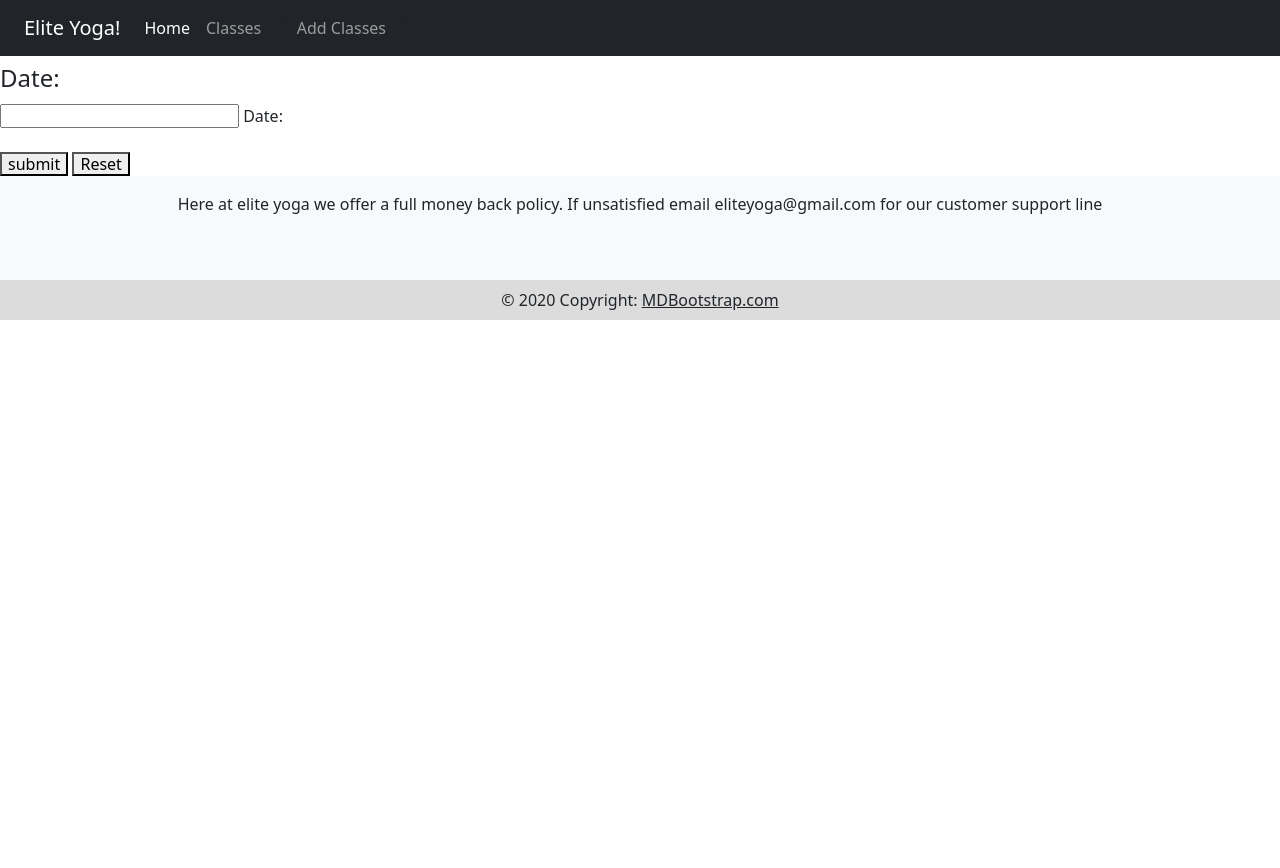
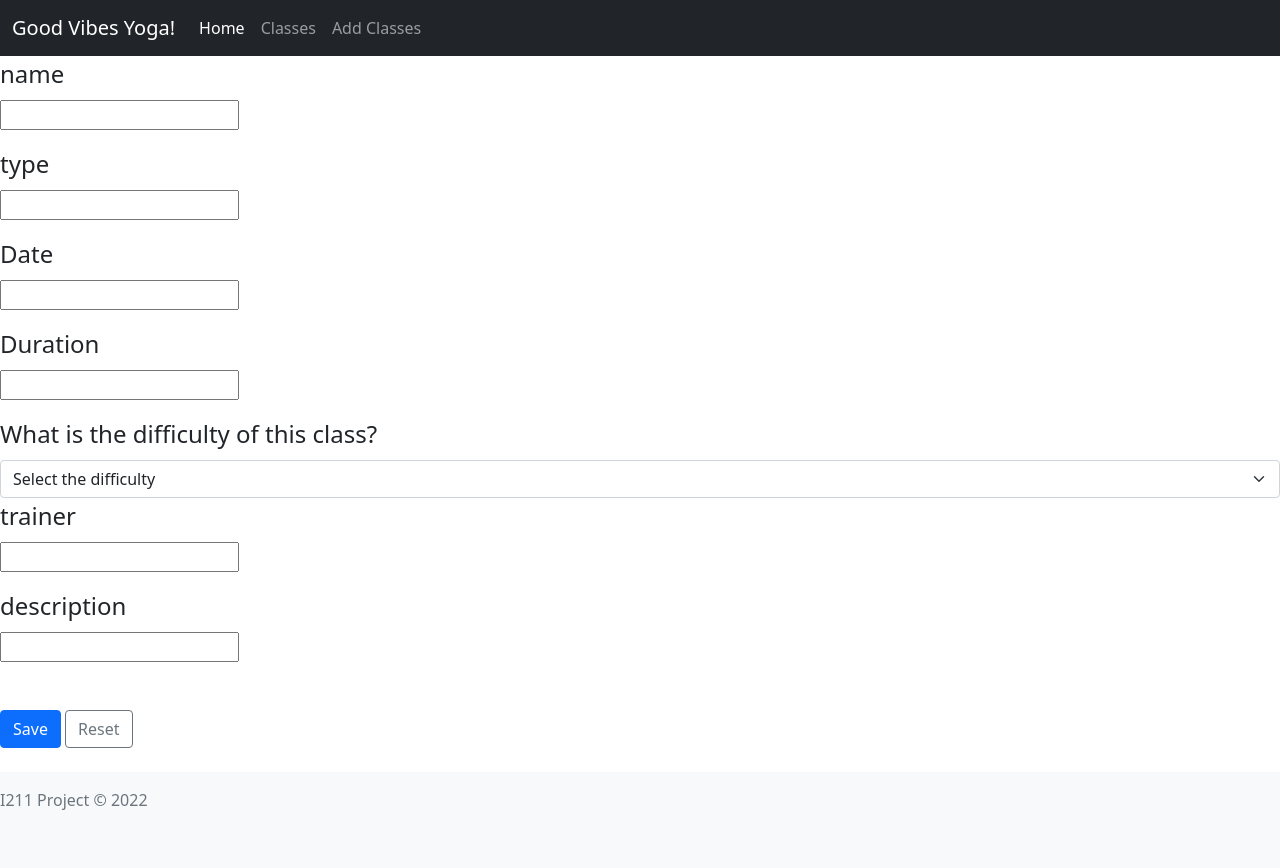
Before and after one commit to mysoladi/I211_project, a Flask app: template templates/addclass.html in a window 1280 px wide. Before the commit the page ends 320 px from the top, so only its background shows below. Run offline with Flask 2, Linux system fonts and the light colour scheme; the template is opened without the code that fills it, so the values that code supplies are empty; some libraries are stand-ins or nearby versions.

Commit message:
made comments

```diff
--- a/app.py
+++ b/app.py
@@ -4,16 +4,75 @@ import csv
 
 app = Flask(__name__)
 
+#key for the csv and headers
+YOGA_PATH = app.root_path + '/yoga.csv'
+YOGA_KEY = ['classname', 'type', 'level', 'date', 'duration', 'trainer', 'description']
 
+# function to read in the csv file
+def get_class():
+    try:
+        with open(YOGA_PATH, 'r', encoding = 'utf-8-sig' ) as csvfile:
+            data = csv.DictReader(csvfile)
+            yogalist = list(data)
+    except Exception as e:
+        print(e)
+    return yogalist
+
+
+# route to my normal home index page
 
 @app.route('/')
 def index():
     return render_template('index.html')
 
-@app.route('/')
-def classes():
-    return render_template('classes.html')
+# creates the name link on my classes page
+@app.route('/classes/')
+@app.route('/classes/<class_id>')
+def classes(class_id = None):
+    classes = get_class()
+    return render_template('classes.html', classes =classes, class_id=class_id)
 
-@app.route('/')
-def addclass():
-    return render_template('addclass.html')
+
+# writes in data to my csv file
+
+def set_class(yoga1):
+    try:
+        with open(YOGA_PATH, mode='w') as csvfile:
+            writer = csv.DictWriter(csvfile, fieldnames=YOGA_KEY)
+            writer.writeheader()
+            for yoga in yoga1:
+                writer.writerow(yoga)
+
+    except Exception as err:
+        print(err)
+
+# request the form and iterates through to post my data to my classes page
+
+@app.route('/classes/create', methods =['GET', 'POST'])
+def add_class():
+    if request.method == 'POST':
+        yoga1 = get_class()
+        newyoga = {}
+
+
+        newyoga['classname'] = request.form['classname']
+        newyoga['type'] = request.form['type']
+        newyoga['level'] = request.form['level']
+        newyoga['date'] = request.form['date']
+        newyoga['duration'] = request.form['duration']
+        newyoga['trainer'] = request.form['trainer']
+        newyoga['description'] = request.form['description']
+
+        yoga1.append(newyoga)
+
+
+
+
+        # setting the class to iterate through each dictionary and find each piece of data
+        set_class(yoga1)
+
+
+        return render_template('classes.html')
+
+    else:
+        return render_template('addclass.html')
--- /dev/null
+++ b/static/css/styles.css
@@ -0,0 +1,27 @@
+/* natural box model */
+html {
+    box-sizing: border-box;
+  }
+  *,
+  *:before,
+  *:after {
+    box-sizing: inherit;
+  }
+
+  main .container {
+    padding: 100px 15px 0 !important;
+    position: relative;
+    min-height: 100vh;
+  }
+
+
+#content-wrap {
+    padding-bottom: 2.5rem;    /* Footer height */
+  }
+
+#footer {
+    position: absolute;
+    bottom: 0;
+    width: 100%;
+    height: 2.5rem;            /* Footer height */
+  }
--- a/templates/addclass.html
+++ b/templates/addclass.html
@@ -1,20 +1,80 @@
 {% extends "base.html" %}
-{% block title %}Elite Yoga!{% endblock %}
+{% block title %}Good Vibes Yoga!{% endblock %}
 
 {% block content%}
+{% if class_id %}
+    {% set class_date = yoga_class['date'] %}
+    {% set class_date = yoga_class['classname'] %}
+    {% set class_date = yoga_class['duration'] %}
+    {% set class_date = yoga_class['type'] %}
+    {% set class_date = yoga_class['level'] %}
+    {% set class_date = yoga_class['trainer'] %}
+    {% set class_date = yoga_class['description'] %}
+{% else %}
+    {% set class_date = '' %}
+    {% set class_name = '' %}
+    {% set class_duration = '' %}
+    {% set class_type = '' %}
+    {% set class_level = '' %}
+    {% set class_trainer = '' %}
+    {% set class_description = '' %}
+{% endif %}
 
-<h1>Add a Class!</h1>
 
-<form action="{{url_for('addclass')}}" method="POST" name="addclass">
+<div class="row">
+    <div class="container-fluid align-items-center">
+        <h1>Add a Class!</h1>
+        <form action="{{url_for('add_class')}}" method="POST" name="add_class">
 
-    <div class="mb-3">
-        <legend>Date: </legend>
-        <input class="form control" type="text" id="extinct" name="extinct">
-        <label class="form-label" for="extinct">Date: </label>
+
+            <div class="mb-3">
+                <legend>name </legend>
+                <input class="form control" type="text" id="classname" name="classname">
+                <label class="form-label" for="classname"> </label>
+            </div>
+            <div class="mb-3">
+                <legend>type </legend>
+                <input class="form control" type="text" id="type" name="type">
+                <label class="form-label" for="type"></label>
+            </div>
+            <div class="mb-3">
+                <legend>Date </legend>
+                <input class="form control" type="text" id="date" name="date">
+                <label class="form-label" for="date"> </label>
+            </div>
+            <div class="mb-3">
+                <legend>Duration </legend>
+                <input class="form control" type="text" id="duration" name="duration">
+                <label class="form-label" for="duration"> </label>
+            </div>
+
+            <fieldset>
+                <legend>What is the difficulty of this class? </legend>
+                <select class="form-select" aria-label="Default select example" name = "level">
+                    <option selected>Select the difficulty</option>
+                        <option value="level">Beginner </option>
+                            <option value="level">Intermediate</option>
+                                <option value="level">Advanced</option>
+                                    </select>
+            </fieldset>
+
+            <div class="mb-3">
+                <legend>trainer </legend>
+                <input class="form control" type="text" id="trainer" name="trainer">
+                <label class="form-label" for="trainer"> </label>
+            </div>
+            <div class="mb-12">
+                <legend>description </legend>
+                <input class="form control" type="text" id="description" name="description">
+                <label class="form-label" for="type"> </label>
+            </div>
+            <br></br>
+
+            <button type="submit" value="Save " class="btn btn-primary"> Save</button>
+            <button type='reset' value="Reset" class="btn btn-outline-secondary"> Reset </button>
+            <br></br>
     </div>
-
-    <button type='submit' value="submit"> submit </button>
-    <button type='reset' value="Reset"> Reset </button>
+</div>
 </form>
 
 {% endblock %}
--- a/templates/base.html
+++ b/templates/base.html
@@ -2,64 +2,19 @@
 <html lang="en">
 
 <head>
+    <meta charset="UTF-8">
+    <meta http-equiv="X-UA-Compatible" content="IE=edge">
+    <meta name="viewport" content="width=device-width, initial-scale=1.0">
+    <title>{% block title %}{%endblock%}</title>
+    <!-- CSS Styles -->
+    <link rel="shortcut icon" href="{{url_for('static', filename='images/favicon.ico')}}">
+    <!-- Bootstrap CSS -->
+    <link href="https://cdn.jsdelivr.net/npm/bootstrap@5.1.1/dist/css/bootstrap.min.css" rel="stylesheet"
+        integrity="sha384-F3w7mX95PdgyTmZZMECAngseQB83DfGTowi0iMjiWaeVhAn4FJkqJByhZMI3AhiU" crossorigin="anonymous" />
 
-    <meta charset="utf-8">
-    <meta name="viewport" content="width=device-width, initial-scale=1">
-    <meta name="description" content="">
-    <meta name="author" content="Mark Otto, Jacob Thornton, and Bootstrap contributors">
-    <meta name="generator" content="Hugo 0.88.1">
-    <title>Sticky Footer Navbar Template · Bootstrap v5.1</title>
+    <!-- custom styles -->
+    <link rel="stylesheet" type="text/css" href="{{url_for('static', filename='css/styles.css')}}">
 
-    <link rel="canonical" href="https://getbootstrap.com/docs/5.1/examples/sticky-footer-navbar/">
-
-
-
-    <!-- Bootstrap core CSS -->
-    <link href="/docs/5.1/dist/css/bootstrap.min.css" rel="stylesheet"
-        integrity="sha384-1BmE4kWBq78iYhFldvKuhfTAU6auU8tT94WrHftjDbrCEXSU1oBoqyl2QvZ6jIW3" crossorigin="anonymous">
-
-    <!-- Favicons -->
-    <!-- <link rel="apple-touch-icon" href="/docs/5.1/assets/img/favicons/apple-touch-icon.png" sizes="180x180">
-    <link rel="icon" href="/docs/5.1/assets/img/favicons/favicon-32x32.png" sizes="32x32" type="image/png">
-    <link rel="icon" href="/docs/5.1/assets/img/favicons/favicon-16x16.png" sizes="16x16" type="image/png">
-    <link rel="manifest" href="/docs/5.1/assets/img/favicons/manifest.json">
-    <link rel="mask-icon" href="/docs/5.1/assets/img/favicons/safari-pinned-tab.svg" color="#7952b3">
-    <link rel="icon" href="/docs/5.1/assets/img/favicons/favicon.ico">
-    <meta name="theme-color" content="#7952b3">
-     -->
-
-    <style>
-        .bd-placeholder-img {
-            font-size: 1.125rem;
-            text-anchor: middle;
-            -webkit-user-select: none;
-            -moz-user-select: none;
-            user-select: none;
-        }
-
-        @media (min-width: 768px) {
-            .bd-placeholder-img-lg {
-                font-size: 3.5rem;
-            }
-        }
-    </style>
-
-
-    <!-- Custom styles for this template -->
-    <link href="sticky-footer-navbar.css" rel="stylesheet">
-
-
-    <link href="https://cdn.jsdelivr.net/npm/bootstrap@5.1.3/dist/css/bootstrap.min.css" rel="stylesheet"
-        integrity="sha384-1BmE4kWBq78iYhFldvKuhfTAU6auU8tT94WrHftjDbrCEXSU1oBoqyl2QvZ6jIW3" crossorigin="anonymous">
-
-    <link rel="shortcut icon" href="images/favicon.ico">
-
-    <link rel="stylesheet" href="https://cdnjs.cloudflare.com/ajax/libs/normalize/8.0.1/normalize.min.css" integrity="sha512-
-    NhSC1YmyruXifcj/KFRWoC561YpHpc5Jtzgvbuzx5VozKpWvQ+4nXhPdFgmx8xqexRcpAglTj9sIBWINXa8x5w==" crossorigin="anonymous"
-        referrerpolicy="no-referrer" />
-
-    <link rel="stylesheet" type="text/css" href="static/css/styles.css">
-    <title>{% block title %}Elite Yoga!{% endblock %}</title>
 
 </head>
 
@@ -69,7 +24,7 @@
         <!-- Fixed navbar -->
         <nav class="navbar navbar-expand-md navbar-dark fixed-top bg-dark">
             <div class="container-fluid">
-                <a class="navbar-brand" href="#">Elite Yoga! </a>
+                <a class="navbar-brand" href="{{url_for('index')}}">Good Vibes Yoga!</a>
                 <button class="navbar-toggler" type="button" data-bs-toggle="collapse" data-bs-target="#navbarCollapse"
                     aria-controls="navbarCollapse" aria-expanded="false" aria-label="Toggle navigation">
                     <span class="navbar-toggler-icon"></span>
@@ -79,49 +34,45 @@
                         <li class="nav item">
                             <a class="nav-link active " aria-current="page" href="{{url_for('index')}}">Home</a>
                         </li>
+                        <!-- links inside my nav bar -->
                         <li class="nav item">
                             <a class="nav-link " href="{{url_for('classes')}}">Classes</a>
-                        </li> -->
+                        </li>
                         <li class="nav item">
-                            <a class="nav-link " href="{{url_for('addclass')}}">Add Classes</a>
-                        </li> -->
+                            <a class="nav-link " href="{{url_for('add_class')}}">Add Classes</a>
+                        </li>
 
                     </ul>
                 </div>
             </div>
         </nav>
     </header>
+<!-- block content postion -->
+    <main class="flex-shrink-0">
+        <div class="">
+            {% block content %}
 
-    <div class="col">
-        <div class="row">
+            {% endblock %}
+        </div>
+
+    </main>
+
+
+    <!-- JavaScript -->
+    <script src="https://cdn.jsdelivr.net/npm/bootstrap@5.1.0/dist/js/bootstrap.bundle.min.js"
+        integrity="sha384-U1DAWAznBHeqEIlVSCgzq+c9gqGAJn5c/t99JyeKa9xxaYpSvHU5awsuZVVFIhvj"
+        crossorigin="anonymous"></script>
 
 
 
-            {% block content %}
 
-            {% endblock %}
-
-            <footer class="bg-light text-center ">
-                <div class="container p-3">
-                    <section class="mb-5">
-                        <p>
-                            Here at elite yoga we offer a full money back policy.
-                            If unsatisfied email eliteyoga@gmail.com for our customer support line
-                        </p>
-                    </section>
-
-
-                </div>
-                <div class="text-center p-2" style="background-color: rgba(105, 105, 105, 0.2)">
-                    © 2020 Copyright:
-                    <a class="text-dark" href="https://mdbootstrap.com/">MDBootstrap.com</a>
-                </div>
-
-            </footer>
-
-
+</body>
+<!-- footer for each page -->
+<footer class="footer mt-auto py-3 bg-light">
+    <div id="page-container">
+        <div id = "content-wrap">
+        <span class="text-muted">I211 Project &copy; 2022</span>
         </div>
-    </div>
-</body>
+</footer>
 
 </html>
--- /dev/null
+++ b/yoga.csv
@@ -0,0 +1,4 @@
+classname,type,level,date,duration,trainer,description
+Rise and shine yoga,Vinyasa,beginner,"january 1st, 2022",12min,joe vera,must bring water bottle and yoga mat.
+lunchtime stretch,Yin,intermediate,"april 20th, 2022",15min,ross smith,"bring extra change fo clothes, and yoga mat."
+After Work Workout,Hot,advanced,"may 15th, 2022",13min,doug mont,Water bottle is going to be wanted for this session.
```
Also changed, not shown: templates/class.html (added, +50 -0 lines), templates/classes.html (+34 -1 lines), templates/index.html (+7 -7 lines), README.md.
